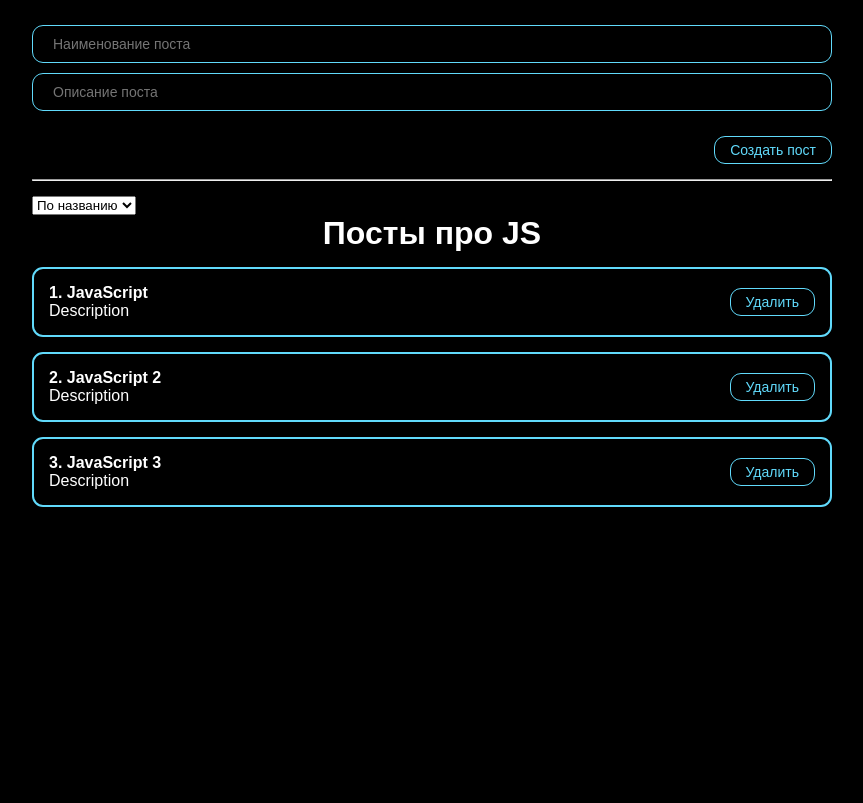
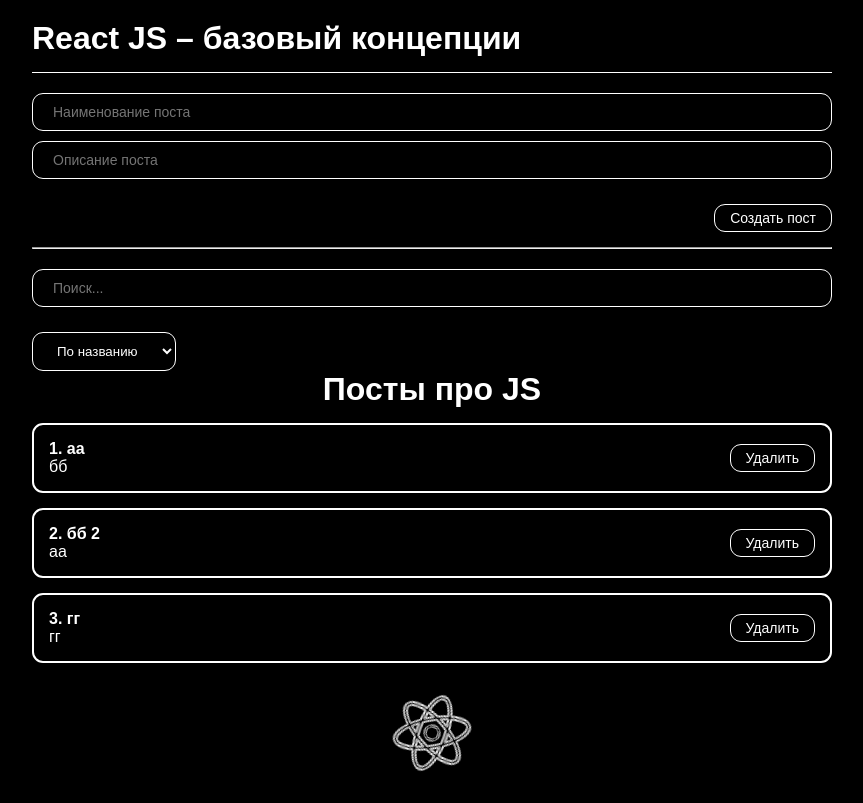
Before and after one commit to IvanMonichev/base-react, a React (Create React App) app: page / in a window 1280 px wide. Shown: the whole page, without its empty margins (208-1071 px from the left). Built offline with nearby package versions, Linux system fonts and the light colour scheme.

Commit message:
feat: add search and sort

```diff
--- a/src/App.jsx
+++ b/src/App.jsx
@@ -1,18 +1,35 @@
-import React, { useState } from 'react';
+import React, { useMemo, useState } from 'react';
 import './styles/App.css';
 import PostList from './components/PostList';
 import PostForm from './components/PostForm';
 import MySelect from './components/UI/select/MySelect';
-
-// https://youtu.be/GNrdg3PzpJQ?t=4176
+import Header from './components/header/Header';
+import MyInput from './components/UI/input/MyInput';
+import Footer from './components/Footer';
+import PostFilter from './components/PostFilter';
 
 const App = () => {
 
   const [posts, setPosts] = useState([
-    { id: 1, title: 'JavaScript', body: 'Description' },
-    { id: 2, title: 'JavaScript 2', body: 'Description' },
-    { id: 3, title: 'JavaScript 3', body: 'Description' },
+    { id: 1, title: 'аа', body: 'бб' },
+    { id: 2, title: 'бб 2', body: 'аа' },
+    { id: 3, title: 'гг', body: 'гг' },
   ]);
+
+  const [filter, setFilter] = useState({sort: '', query: ''})
+
+  // Сортировка постов.
+  const sortedPost = useMemo(() => {
+    if (filter.sort) {
+      return [...posts].sort((a, b) => a[filter.sort].localeCompare(b[filter.sort]))
+    }
+    return posts;
+  }, [filter.sort, posts]);
+
+  // Сортировка и поиск постов.
+  const sortedAndSearchedPost = useMemo(() => {
+    return sortedPost.filter(post => post.title.toLowerCase().includes(filter.query));
+  }, [filter.query, sortedPost])
 
   const createPost = (newPost) => {
     setPosts([...posts, newPost])
@@ -24,24 +41,18 @@
 
   return (
     <div className="App">
+      <Header />
       <PostForm
         create={createPost}
       />
       <hr style={{margin: "15px 0"}}/>
-      <div>
-        <MySelect
-          defaultValue="Сортировка"
-          options={[
-            {value: 'title', name: 'По названию'},
-            {value: 'body', name: 'По описанию'},
-          ]}
-        />
-      </div>
+      <PostFilter filter={filter} setFilter={setFilter} />
       {/*Условная отрисовка*/}
-      {posts.length
-        ? <PostList posts={posts} title="Посты про JS" remove={removePost} />
+      {sortedAndSearchedPost.length
+        ? <PostList posts={sortedAndSearchedPost} title="Посты про JS" remove={removePost} />
         : <h2 style={{textAlign: 'center'}}>Посты не были найдены.</h2>
       }
+      <Footer />
     </div>
   );
 };
--- /dev/null
+++ b/src/components/Footer.jsx
@@ -0,0 +1,12 @@
+import React from 'react';
+import reactLogo from '../images/react-logo.svg';
+
+const Footer = () => {
+  return (
+    <footer className="footer">
+      <img src={reactLogo} alt="Логотип" />
+    </footer>
+  );
+};
+
+export default Footer;
--- /dev/null
+++ b/src/components/PostFilter.jsx
@@ -0,0 +1,26 @@
+import React from 'react';
+import MyInput from './UI/input/MyInput';
+import MySelect from './UI/select/MySelect';
+
+const PostFilter = ({filter, setFilter}) => {
+  return (
+    <div>
+      <MyInput
+        value={filter.query}
+        onChange={evt => setFilter({...filter, query: evt.target.value })}
+        placeholder="Поиск..."
+      />
+      <MySelect
+        value={filter.search}
+        onChange={selectedSort => setFilter({...filter, sort: selectedSort})}
+        defaultValue="Сортировка"
+        options={[
+          {value: 'title', name: 'По названию'},
+          {value: 'body', name: 'По описанию'},
+        ]}
+      />
+    </div>
+  );
+};
+
+export default PostFilter;
--- a/src/components/UI/button/MyButton.module.css
+++ b/src/components/UI/button/MyButton.module.css
@@ -1,7 +1,7 @@
 .myBtn {
   padding: 5px 15px;
-  color: #61dafb;;
-  border: 1px solid #61dafb;;
+  color: #fff;;
+  border: 1px solid #fff;;
   border-radius: 11px;
   font-size: 14px;
   background: transparent;
--- a/src/components/UI/input/MyInput.module.css
+++ b/src/components/UI/input/MyInput.module.css
@@ -3,7 +3,7 @@
   padding: 10px 20px;
   margin: 5px 0;
   border: none;
-  border: 1px solid #61dafb;;
+  border: 1px solid #fff;;
   border-radius: 11px;
   font-size: 14px;
   background-color: #000;
--- a/src/components/UI/select/MySelect.jsx
+++ b/src/components/UI/select/MySelect.jsx
@@ -4,6 +4,7 @@
   return (
     <select
       value={value}
+      className="my-select"
       onChange={evt => onChange(evt.target.value)}
     >
       <option disabled={true} value="">{defaultValue}</option>
--- /dev/null
+++ b/src/components/header/Header.jsx
@@ -0,0 +1,12 @@
+import React from 'react';
+import classes from './Header.module.css';
+
+const Header = () => {
+  return (
+    <header className={classes.header}>
+      <h1>React JS – базовый концепции</h1>
+    </header>
+  );
+};
+
+export default Header;
--- /dev/null
+++ b/src/components/header/Header.module.css
@@ -0,0 +1,7 @@
+.header {
+  display: flex;
+  text-align: center;
+  margin: 0 0 15px;
+  padding: 0 0 15px;
+  border-bottom: 1px solid #fff;
+}
--- a/src/styles/App.css
+++ b/src/styles/App.css
@@ -24,9 +24,36 @@
 .post {
   display: flex;
   padding: 15px;
-  border: 2px solid #61dafb;
+  border: 2px solid #fff;
   border-radius: 11px;
   justify-content: space-between;
   align-items: center;
   margin-top: 15px;
 }
+
+.footer img {
+  width: 100px;
+  height: 100px;
+  display: block;
+  margin: 20px auto 0;
+  animation: 18s linear infinite rotate;
+}
+
+.my-select {
+  background-color: #000;
+  color: #fff;
+  margin-top: 20px;
+  padding: 10px 20px;
+  border: 1px solid #fff;
+  border-radius: 11px;
+}
+
+@keyframes rotate {
+  from {
+    transform: rotate(0deg);
+  }
+
+  to {
+    transform: rotate(360deg);
+  }
+}
```
Also changed, not shown: src/images/react-logo.svg (added).
